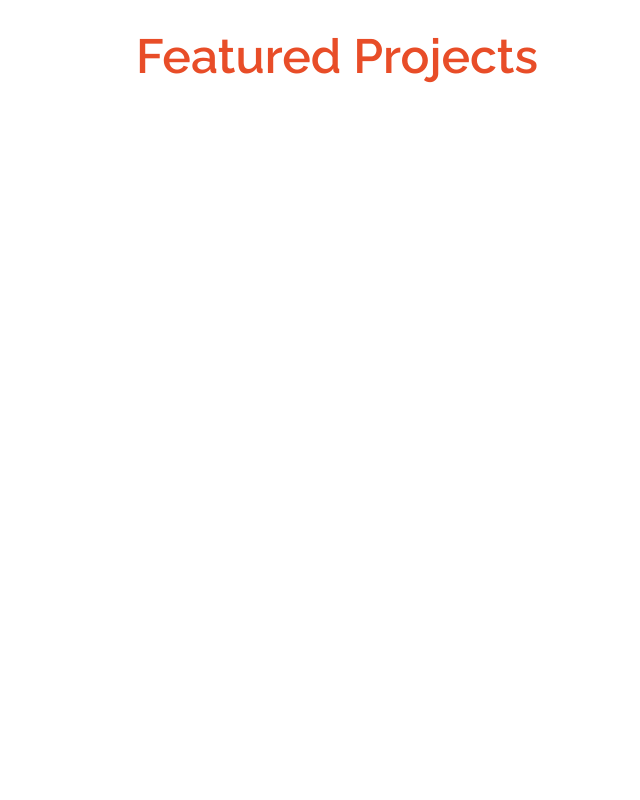
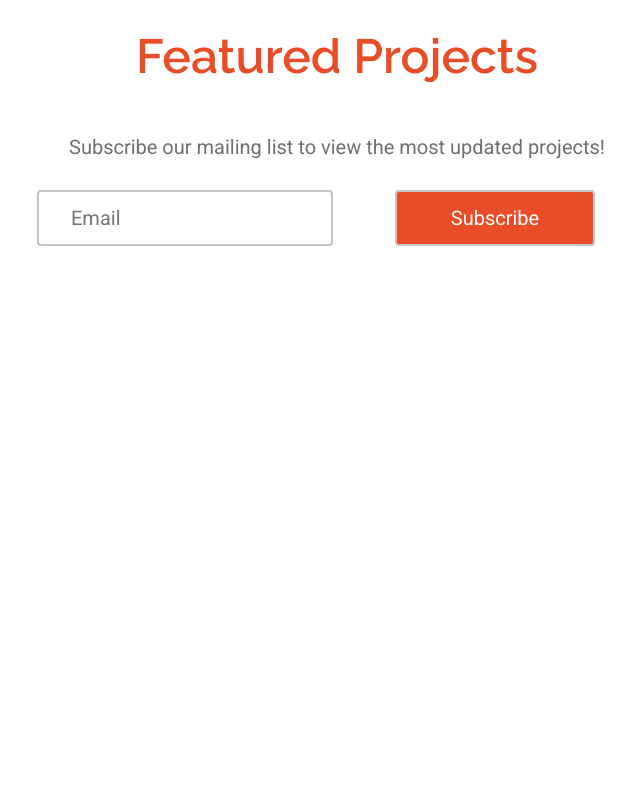
Before and after one commit to vizview/landing-site, a React (Create React App) app: page / in a window 1280 px wide. Shown: the part 900-1700 px from the top of the page, without its empty margins (303-943 px from the left). Built offline with nearby package versions, Linux system fonts and the light colour scheme.

Commit message:
update home

```diff
--- a/src/components/Footer/Footer.js
+++ b/src/components/Footer/Footer.js
@@ -16,10 +16,14 @@ const footer = () => {
           <a href="/about">Contact</a>
         </div>
 
+
+
+
         <div className="copyright">
           <small>Copyright &copy; 2020 VizView - All Rights Reserved.</small>
         </div>
       </div>
+
     </footer>
   );
 };
--- a/src/components/Navbar/Navbar.css
+++ b/src/components/Navbar/Navbar.css
@@ -38,16 +38,16 @@
 .navbar-nav .inactive:hover,
 .navbar-nav .active {
   color: var(--primary-color) !important;
-  border-bottom: var(--primary-color) 0.2rem solid;
+  /* border-bottom: var(--primary-color) 0.2rem solid; */
 }
 
 .navbar-nav .active {
   color: var(--primary-color);
-  border-bottom: var(--primary-color) 0.2rem solid;
+  /* border-bottom: var(--primary-color) 0.2rem solid; */
 }
 
 /*animation */
-/* .navbar-nav .inactive:hover:after {
+.navbar-nav .inactive:hover:after {
   transform: scaleX(1);
 }
 
@@ -57,4 +57,4 @@
   border-bottom: solid 3px var(--primary-color);
   transform: scaleX(0);
   transition: transform 250ms ease-in-out;
-} */
+}
--- a/src/container/VizView/About/About.css
+++ b/src/container/VizView/About/About.css
@@ -0,0 +1,9 @@
+@import url("../../../Variables.css");
+
+p {
+  color: var(--dark-grey);
+}
+
+h1 {
+    color: var(--primary-color)
+}
--- a/src/container/VizView/About/About.js
+++ b/src/container/VizView/About/About.js
@@ -4,9 +4,11 @@ import './About.css'
 
 const about = () => {
     return (
-        <div>
-            <h1>About us</h1>
-        </div>
+        <div className="section">
+            <div>
+               </div>
+
+    </div>
 
     )
 
--- a/src/container/VizView/Home/Featured/Featured.css
+++ b/src/container/VizView/Home/Featured/Featured.css
@@ -0,0 +1,52 @@
+@import url("../../../../Variables.css");
+
+.subscribe p {
+  color: var(--medium-dark-grey);
+  text-align: center;
+}
+
+.sub-input {
+  margin-top: 80px;
+}
+
+#contact-email {
+  display: block;
+  max-width: 368px;
+
+  padding: 14px 32px 14px 32px;
+  line-height: var(--body-lg-line-height);
+  color: var(--medium-dark-grey);
+  border: 2px solid var(--medium-light-grey);
+  border-radius: 4px;
+
+  margin: 0 auto;
+}
+
+#subsribe {
+  width: 200px;
+  padding-top: 14px;
+  padding-bottom: 14px;
+  line-height: var(--body-lg-line-height);
+  background-color: var(--primary-color);
+  color: var(--white);
+  border: 2px solid var(--medium-light-grey);
+  border-radius: 4px;
+  display: block;
+  margin: 20px auto;
+}
+
+@media only screen and (min-width: 601px) {
+  .sub-input {
+    max-width: 600px;
+    margin: 1.5em auto;
+  }
+
+  #contact-email {
+    margin-right: 20px;
+    float: left;
+  }
+
+  #subscribe {
+    float: right;
+  }
+}
--- a/src/container/VizView/Home/Featured/Featured.js
+++ b/src/container/VizView/Home/Featured/Featured.js
@@ -4,8 +4,20 @@ import "./Featured.css";
 const featured = () => {
   return (
     <div className="featured">
-        <h2>Featured Projects</h2>
+      <h2>Featured Projects</h2>
+      <div className="subscribe">
+        <p>Subscribe our mailing list to view the most updated projects!</p>
+        <div className="sub-input">
+        <input
+          id="contact-email"
+          type="email"
+          placeholder="Email"
+          aria-label="Email"
+        ></input>
+        <input type="submit" value="Subscribe" id="subsribe"></input>
+        </div>
 
+      </div>
     </div>
   );
 };
--- a/src/container/VizView/Home/Home.js
+++ b/src/container/VizView/Home/Home.js
@@ -3,7 +3,8 @@ import './Home.css';
 
 import Slogan from "./Slogan/Slogan.js"
 import Featured from "./Featured/Featured.js"
-import WhatWeDo from "./WhatWeDo/WhatWeDo.js"
+import WhatWeDo from "./WhatWeDo/WhatWeDo.js";
+import Team from "./Team/Team.js"
 const home = () => {
     return (
         <div className="home">
@@ -16,6 +17,9 @@ const home = () => {
             <div className="section">
                 <WhatWeDo />
             </div>
+            <div className="section">
+                <Team />
+            </div>
         </div>
 
     )
--- /dev/null
+++ b/src/container/VizView/Home/Team/Team.css
@@ -0,0 +1,6 @@
+@import url("../../../../Variables.css");
+
+p {
+   max-width: 720px;
+   margin: 0 auto;
+}
--- /dev/null
+++ b/src/container/VizView/Home/Team/Team.js
@@ -0,0 +1,13 @@
+import React from "react";
+import "./Team.css";
+
+const team = () => {
+  return (
+    <div className="team">
+        <h2>Our Team</h2>
+        <p>Lorem ipsum dolor sit amet, consectetur adipiscing elit, sed do eiusmod tempor incididunt ut labore et dolore magna aliqua. Ut enim ad minim veniam, quis nostrud exercitation ullamco laboris nisi ut aliquip ex </p>
+    </div>
+  );
+};
+
+export default team;
```
